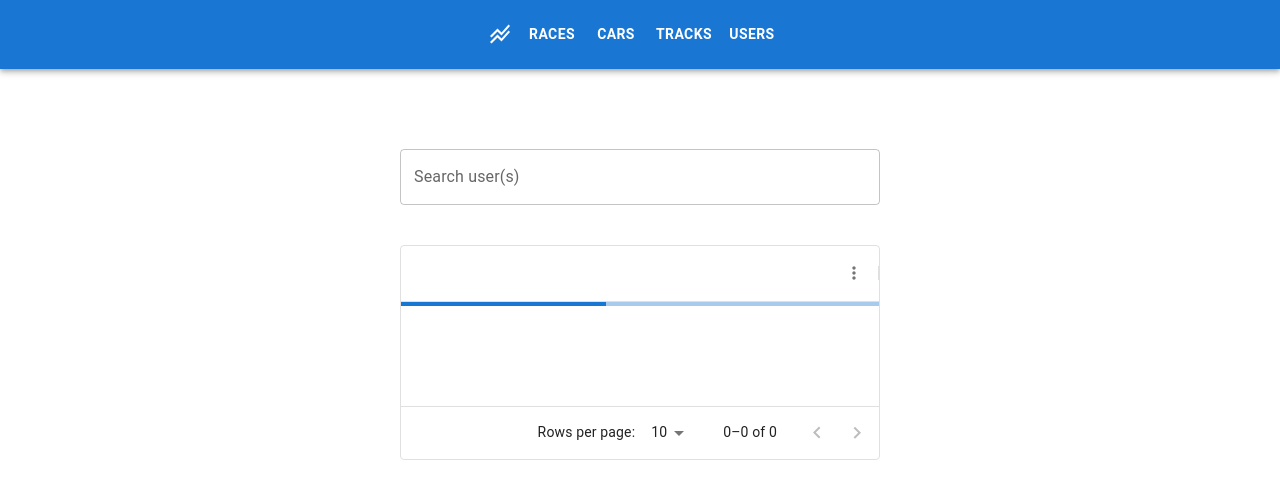
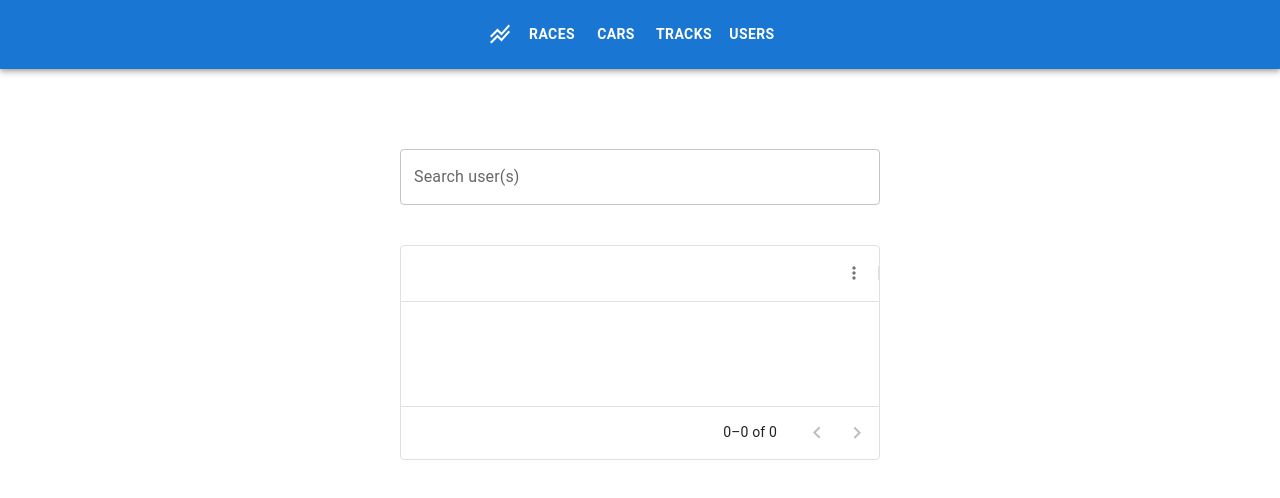
Before and after one commit to iMeisa/iRacingStats, a React (Vite) app in the folder client/: page /users in a window 1280 px wide. Shown: the top 498 px of the page. Built offline with nearby package versions, Linux system fonts and the light colour scheme.

Commit message:
User search now has a delay

```diff
--- a/client/src/pages/Users.tsx
+++ b/client/src/pages/Users.tsx
@@ -1,6 +1,6 @@
 import {LinearProgress, TextField} from "@mui/material";
 import Box from "@mui/material/Box";
-import React, {useEffect, useState} from "react";
+import {useEffect, useState} from "react";
 import { useSearchParams} from "react-router-dom";
 import {DataGrid, GridColDef} from "@mui/x-data-grid";
 
@@ -20,26 +20,35 @@ export default function Users() {
     const emptyRows: Record<string, unknown>[] = []
     const [rows, setRows] = useState(emptyRows);
 
-    const [loading, setLoading] = useState(true)
+    const [loading, setLoading] = useState(false)
 
     const [searchParams, setSearchParams] = useSearchParams({name: ""})
     const name = searchParams.get("name")
 
+    // Fetch on name change
     useEffect(() => {
 
         console.log(name)
-        if (name === null || name === "") {
+        if (name === null || name === "" || name.length < 2) {
             setRows(emptyRows)
+            setLoading(false)
             return
         }
+        setLoading(true)
 
-        setLoading(true)
+        // Continue after delay is done
         const url = `http://127.0.0.1:8080/api/customers?display_name~=${name.replace('+', ' ')}`
         console.log(url)
+        const delayedFetch = setTimeout(() => {
             fetch(url)
                 .then((response) => response.json())
                 .then((data: Record<string, unknown>[]) => {
                     console.log(data)
+
+                    if (data === null) {
+                        setRows(emptyRows)
+                        return
+                    }
 
                     // Data formatting here
                     data.map(function (obj: Record<string, unknown>): Record<string, unknown> {
@@ -51,9 +60,16 @@ export default function Users() {
                     })
 
                     setRows(data)
+                })
+                .finally(() => {
                     setLoading(false)
                 })
+
+        }, 500)
+
+        return () => clearTimeout(delayedFetch)
     }, [name]);
+
 
     return (
         <>
@@ -92,8 +108,8 @@ export default function Users() {
                                 paginationModel: { page: 0, pageSize: 10 },
                             },
                         }}
-                        pageSizeOptions={[10, 25]}
-                        // onPaginationModelChange={(model) => setRetrieveRows(changeRows(model, rows.length))}
+                        pageSizeOptions={[10]}
+
                     />
 
                 </Box>
```
Lines whose indentation alone changed are shown as unchanged.
